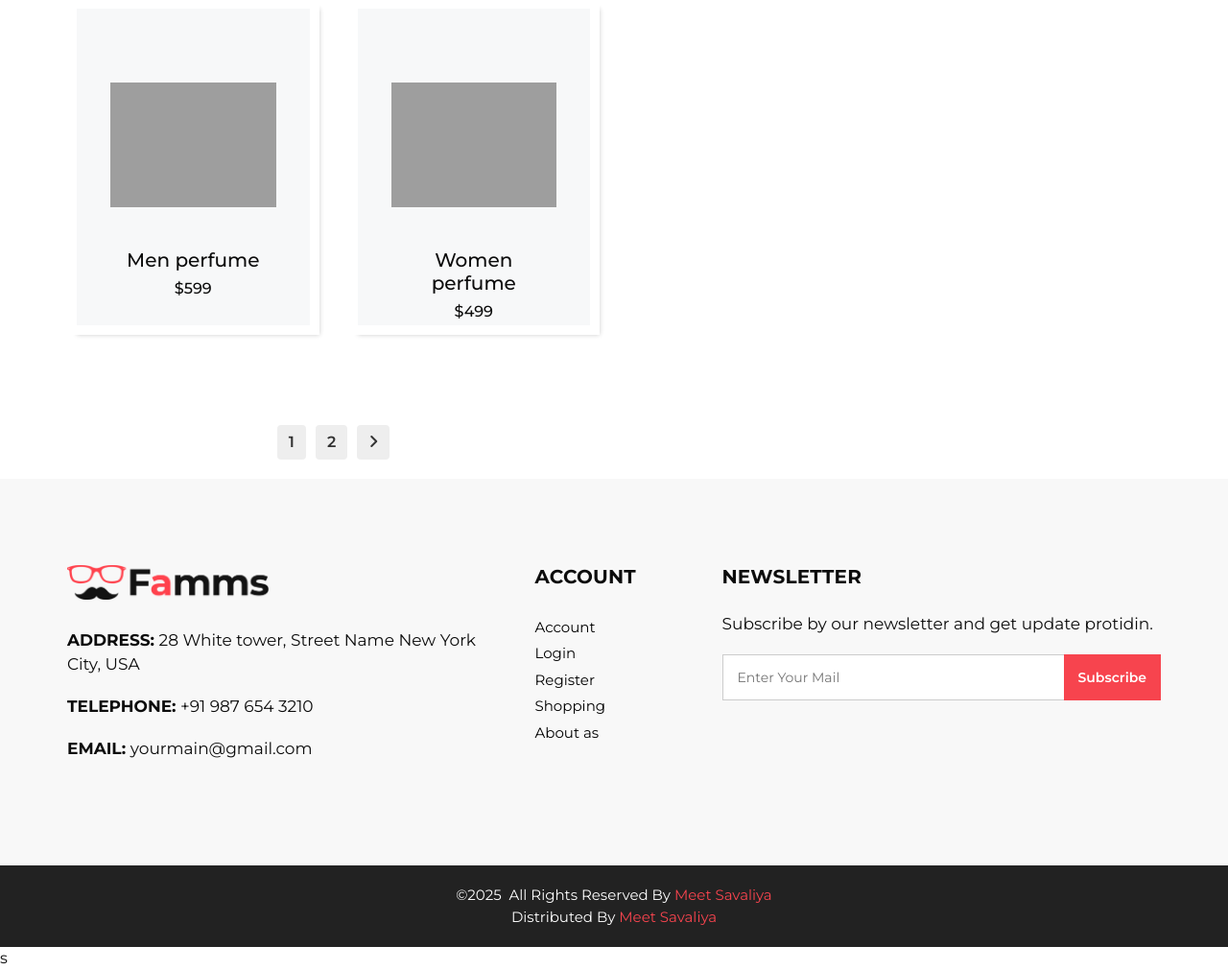
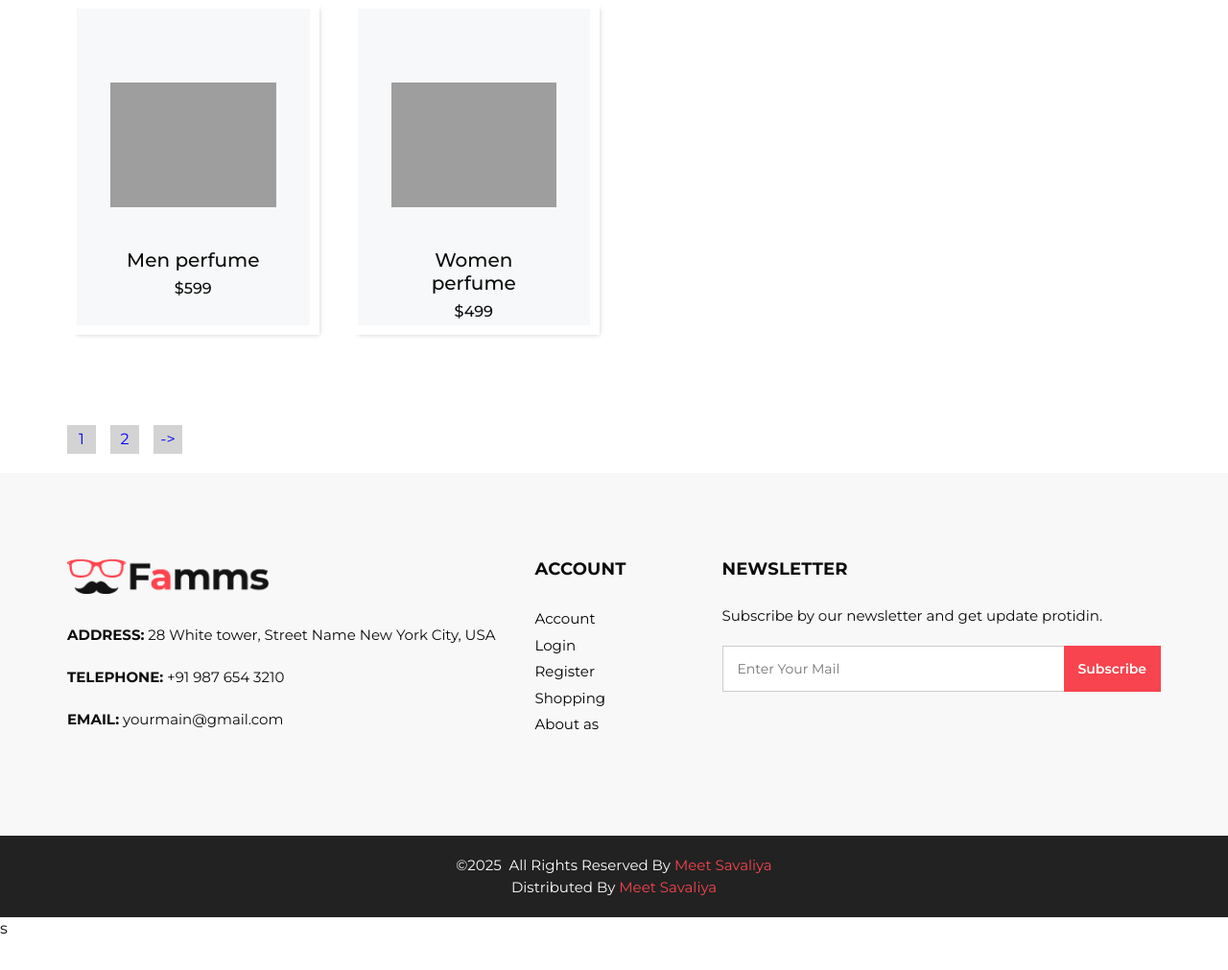
Before and after one commit to meet-savaliya262/perfume-Website, a PHP site: page /products.php in a window 1280 px wide. Shown: the part 296-1307 px from the top of the page at 96% size. After the commit the page ends 1270 px from the top, so only its background shows below. Run offline with PHP 8.4, Linux system fonts and the light colour scheme; data comes from the database, SQL or seed files in the repository; some libraries are stand-ins or nearby versions; grey boxes are pictures that could not be loaded.

Commit message:
edit products for mi=obile screen

```diff
--- a/css/style.css
+++ b/css/style.css
@@ -425,18 +425,6 @@ a:focus {
   -webkit-transform: translateY(0);
           transform: translateY(0);
 }
-/* products section mobil screen */
-@media (max-width: 576px) {
-  .product_section .box .img-box img {
-    max-height: 180px;
-    object-fit: cover;
-  }
-
-  .product_section .box {
-    padding: 10px;
-  }
-}
-
 .arrival_section {
     background-color: #d4ced0;
 }
@@ -1001,11 +989,11 @@ footer {
 .information_f p {
     margin-bottom: 1.2rem;
     line-height: 25px;
-    font-size: 17px;
+    font-size: 15px;
 }
 
 .widget_menu h3 {
-    font-size: 20px;
+    font-size: 18px;
     font-weight: 700;
     text-transform: uppercase;
     letter-spacing: 0.2px;
@@ -1021,8 +1009,6 @@ footer {
 .widget_menu ul li {
     float: left;
     width: 100%;
-    font-size: 18px;
-
 }
 
 .widget_menu ul li a {
@@ -1514,7 +1500,7 @@ justify-content: center;
 /* search  */
 .search-box-container {
     display: none;
-    background-color: transparent;
+    background-color: #f8f8f8;
     padding: 15px 0;
     border-top: 1px solid #ccc;
   }
@@ -1528,34 +1514,26 @@ justify-content: center;
   {
     width:80px;
     margin-top: -5rem;
-    margin-left: 17rem;
+    margin-left: 16rem;
   }
 }
 
 
 /* pagination of products page */
-.pageination {
-  display: flex;
-  justify-content: center;
-  gap: 10px;
-  flex-wrap: wrap;
-}
-
-.pageination a {
-  padding: 6px 12px;
-  text-decoration: none;
-  background-color: #eee;
-  color: #333;
-  font-weight: 600;
-  border-radius: 4px;
-  font-size: 16px;
-}
-@media (min-width: 992px) {
-   .pageination{
-    justify-content: center; /* desktop પર પણ center */
-  }
-}
-
+.pageination
+{
+  display: flex;
+}
+.pageination a
+{
+  width: 30px;
+  height:30px;
+  margin-right: 15px;
+  background: lightgray;
+  text-align: center;
+  align-content: center;
+  color:blue;
+}
 
 http://kute-themes.com/html/boutique/html/index.html
 https://template.hasthemes.com/noraure/noraure/index.html
--- a/products.php
+++ b/products.php
@@ -55,7 +55,7 @@ include("include_files/header.php");
         else
         {
           while ($row = mysqli_fetch_assoc($res)) {
-            echo '<div class="col-6 col-sm-6 col-md-4 col-xl-3 mb-4">';
+            echo '<div class="col-sm-6 col-md-4 col-xl-3 mb-4">';
             echo '<div class="box text-center">';
             echo '<div class="img-box">';
             echo '<a href="product-single.php?pid='.$row['p_id'].'"><img src="products_image/'.$row['p_img'].'"></a>';
@@ -82,11 +82,11 @@ include("include_files/header.php");
           if(isset($_GET['cid']))
           {
             echo '<a href="products.php?cid='.$_GET['cid'].'
-                  &page='.($cur_page - 1).'"><i class="fas fa-angle-left"></i></a>';
+                  &page='.($cur_page - 1).'"><-</a>';
           }
           else
           {
-            echo '<a href="products.php?page='.($cur_page - 1).'"><i class="fas fa-angle-left"></i></a>';
+            echo '<a href="products.php?page='.($cur_page - 1).'"><-</a>';
           }
         }
       ?>
@@ -114,11 +114,11 @@ include("include_files/header.php");
           if(isset($_GET['cid']))
           {
             echo '<a href="products.php?cid='.$_GET['cid'].'
-                  &page='.($cur_page + 1).'"><i class="fas fa-angle-right"></i></a>';
+                  &page='.($cur_page + 1).'">-></a>';
           }
           else
           {
-            echo '<a href="products.php?page='.($cur_page + 1).'"><i class="fas fa-angle-right"></i></a>';
+            echo '<a href="products.php?page='.($cur_page + 1).'">-></a>';
           }
         }
       ?>
```
Also changed, not shown: index.php (+6 -6 lines).
